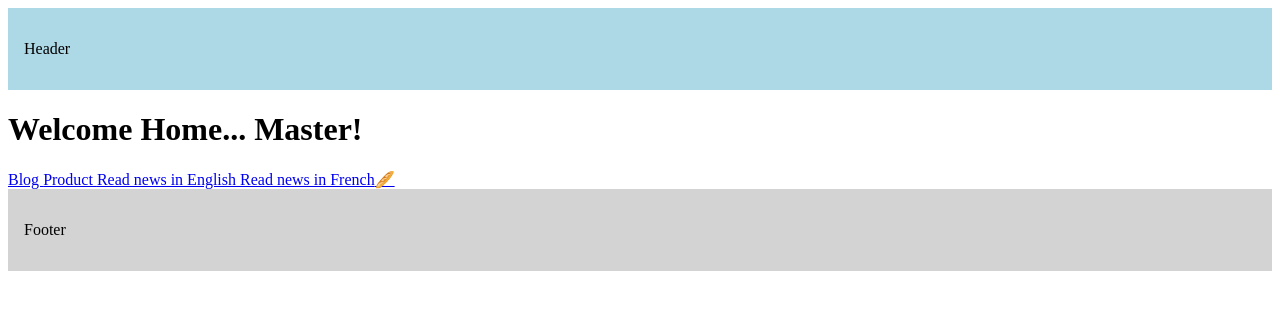
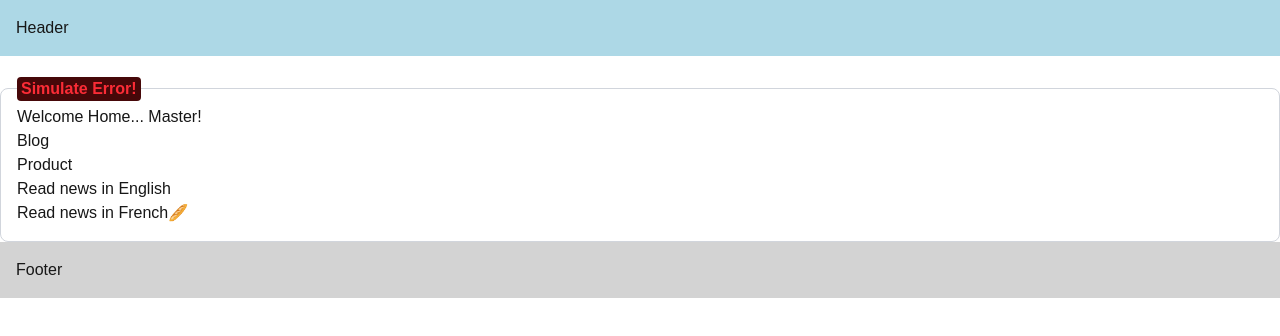
Before and after one commit to devHardXD/belajar-nextjs-2, a Next.js app: page / in a window 1280 px wide. Shown: the top 336 px of the page. Built offline with nearby package versions, Linux system fonts and the light colour scheme.

Commit message:
Progress : Handling Global Error

```diff
--- /dev/null
+++ b/src/app/error-wrapper.tsx
@@ -0,0 +1,36 @@
+"use client";
+
+import "./globals.css";
+import { useState } from "react";
+
+interface WrapperProps {
+    children: React.ReactNode;
+}
+
+const ErrorSimulator = ({
+    message = "An Error has occoured",
+} : {
+    message?: string;
+}) => {
+    const [error, setError] = useState(false);
+
+    if (error) throw new Error(message);
+
+    return(
+        <button
+          title="Simulate an Error" className="bg-red-950 text-red-500 rounded p-1 leading-none font-semibold" onClick={()=>setError(true)}>
+            Simulate Error!
+        </button>
+    );
+};
+
+export const ErrorWrapper = ({ children }: WrapperProps) => {
+    return (
+        <div className="flex flex-col rounded-lg mt-8 relative p-4 border border-gray-300">
+            <div className="absolute top-0 left-4 -translate-y-1/2">
+                <ErrorSimulator message="Simulated Error in root layout"/>
+            </div>
+            {children}
+        </div>
+    )
+}
--- /dev/null
+++ b/src/app/global-error.tsx
@@ -0,0 +1,20 @@
+"use client";
+
+import "./globals.css";
+
+export default function GlobalError(){
+    return (
+        <html>
+            <body>
+                <div className="flex flex-col items-center justify-center min-h-screen">
+                    <h2 className="text-2xl font-bold mb-4">
+                        Something went wong!
+                    </h2>
+                    <button className="bg-blue-500 hover:bg-blue-700 text-white py-2 px-4 rounded-xl " onClick={() => window.location.reload()}>
+                        Refresh
+                    </button>
+                </div>
+            </body>
+        </html>
+    )
+}
--- a/src/app/layout.tsx
+++ b/src/app/layout.tsx
@@ -1,6 +1,7 @@
 import type { Metadata } from "next";
 import { Geist, Geist_Mono } from "next/font/google";
-// import "./globals.css";
+import { ErrorWrapper } from "./error-wrapper";
+import "./globals.css";
 
 const geistSans = Geist({
   variable: "--font-geist-sans",
@@ -34,7 +35,9 @@
          }}>
           <p>Header</p>
         </header>
-        {children}
+          <ErrorWrapper>
+            {children}
+          </ErrorWrapper>
         <footer style={{
           backgroundColor: "lightgrey",
           padding: "1rem"
```
